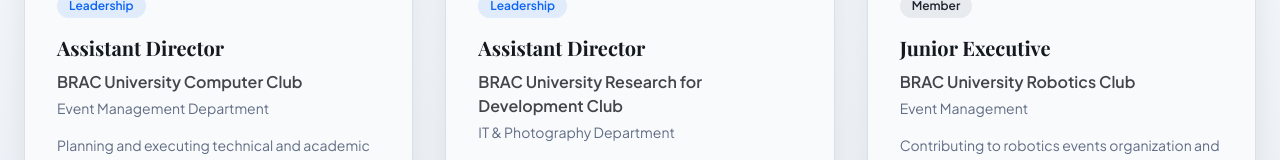
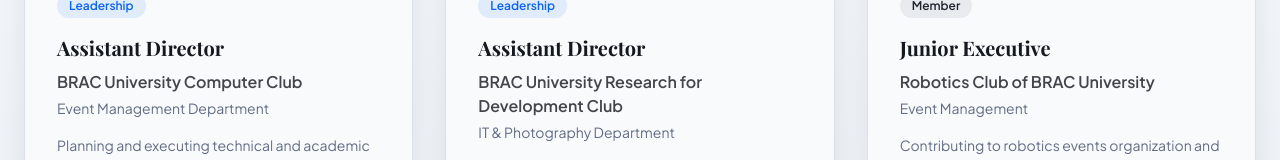
Before and after one commit to Rudro91190/shafaitul-s-digital-canvas, a React (Vite) app: page / in a window 1280 px wide. Shown: the part 2049-2209 px from the top of the page. Built offline with nearby package versions, Linux system fonts and the light colour scheme; the HTML template or start-up script is replaced by a standard one; a web font is replaced by a local one.

Commit message:
Changes
Co-authored-by: Rudro91190 <199466969+Rudro91190@users.noreply.github.com>

```diff
--- a/src/components/Experience.tsx
+++ b/src/components/Experience.tsx
@@ -22,7 +22,7 @@ const experiences = [
   },
   {
     title: 'Junior Executive',
-    organization: 'BRAC University Robotics Club',
+    organization: 'Robotics Club of BRAC University',
     department: 'Event Management',
     description: 'Contributing to robotics events organization and promoting technical education within the university.',
     icon: Bot,
```
